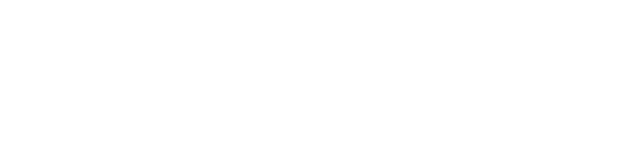
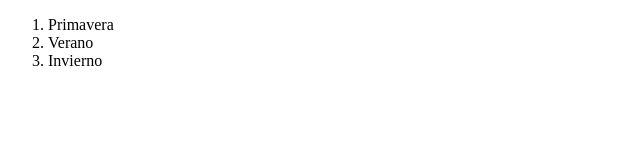
Before and after one commit to JulianCVM/projectsDev, a plain HTML site: page index.html in a window 1280 px wide. Shown: the whole page, without its empty margins (0-640 px from the left). Drawn offline with Linux system fonts and the light colour scheme.

Commit message:
feat: :sparkles: Update index.html
Se actualizó el contenido de index.html agregando las estaciones

```diff
--- a/index.html
+++ b/index.html
@@ -6,6 +6,10 @@
     <title>Index de prueba</title>
 </head>
 <body>
-
+<ol>
+    <li>Primavera</li>
+    <li>Verano</li>
+    <li>Invierno</li>
+</ol>
 </body>
 </html>
```
